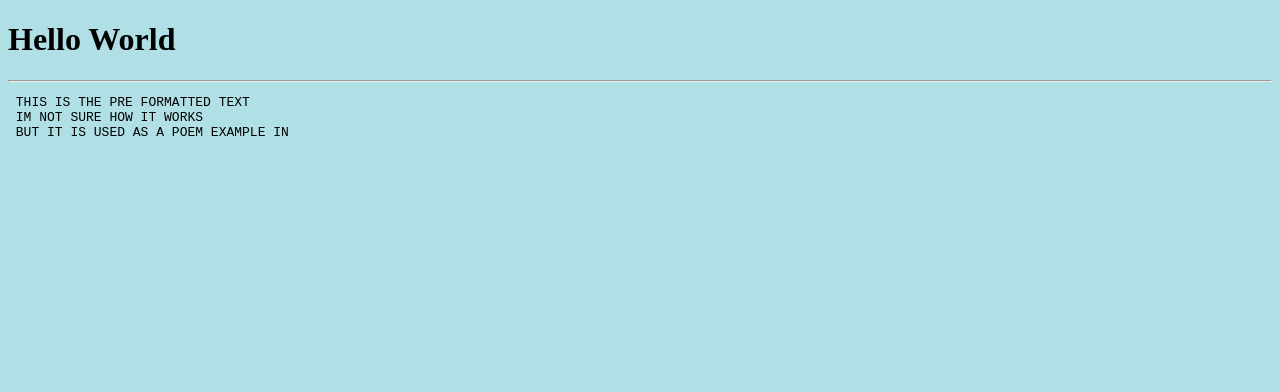
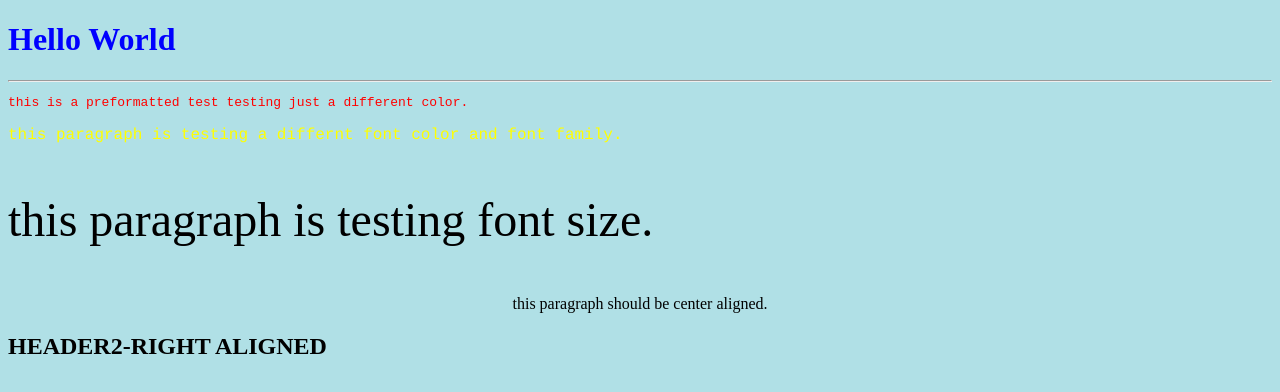
Before and after one commit to jeffreyito/jeffreyito.github.io, a plain HTML site: page index.html in a window 1280 px wide. Drawn offline with Linux system fonts and the light colour scheme.

Commit message:
testing different style attributes

```diff
--- a/index.html
+++ b/index.html
@@ -1,12 +1,18 @@
 <!DOCTYPE html>
 <html>
 <body style="background-color:powderblue;">
-<h1>Hello World</h1>
+<h1 style="color:blue;">Hello World</h1>
 <hr>
-<pre>
- THIS IS THE PRE FORMATTED TEXT
- IM NOT SURE HOW IT WORKS
- BUT IT IS USED AS A POEM EXAMPLE IN
+<pre style="color:red;">
+this is a preformatted test testing just a different color.
 </pre>
+<p style="color:yellow; font-family:courier;">
+this paragraph is testing a differnt font color and font family.</p>
+<p style="font-size:300%;">
+this paragraph is testing font size.</p>
+<p style="text-align:center;">
+this paragraph should be center aligned.</p>
+<h2 style="text=align:right;">
+HEADER2-RIGHT ALIGNED</h2>
 </body>
 </html>
```
Also changed, not shown: 2 other files.
